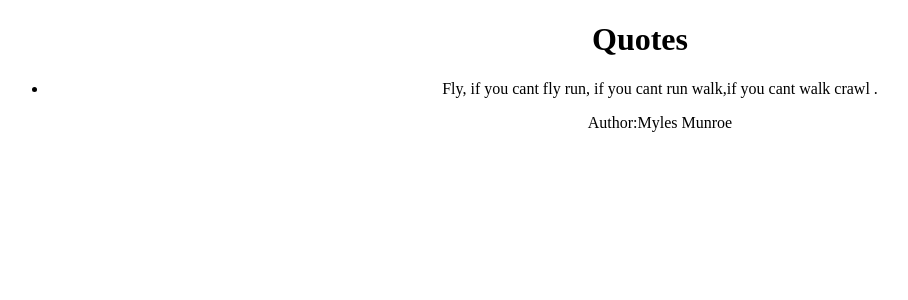
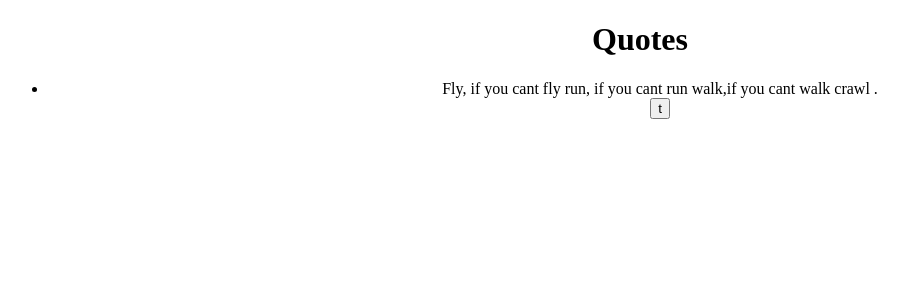
Before and after one commit to Uomar7/Quotes-1, an Angular app: page / in a window 1280 px wide. Shown: the top 300 px of the page, without its empty margins (0-908 px from the left). Built offline with nearby package versions, Linux system fonts and the light colour scheme.

Commit message:
creates button to toogle hide and show information about a quote

```diff
--- a/src/app/quotes.ts
+++ b/src/app/quotes.ts
@@ -1,3 +1,6 @@
 export class Quotes {
-  constructor (public name:string,public information:string){}
+  public showInformation:boolean;
+  constructor (public name:string,public information:string){
+    this.showInformation = false
+  }
 }
--- a/src/app/quotes/quotes.component.html
+++ b/src/app/quotes/quotes.component.html
@@ -1,6 +1,8 @@
 <ul>
-    <div *ngFor='let quote of quotes'>
+    <div *ngFor='let quote of quotes;let i = index'>
         <li >{{quote.name}}</li>
-        <app-quotes-details [quote]='quote'></app-quotes-details>
+        <button  (click)='toogleDetails(i)'>t</button>
+        <app-quotes-details *ngIf="quote.showInformation"
+         [quote]='quote'></app-quotes-details>
     </div>
 </ul>
--- a/src/app/quotes/quotes.component.ts
+++ b/src/app/quotes/quotes.component.ts
@@ -11,7 +11,10 @@ export class QuotesComponent implements OnInit {
     new Quotes('Fly, if you cant fly run, if you cant run walk,if you cant walk crawl .',
   'Author:Myles Munroe')
   ]
-
+    toogleDetails(index){
+      this.quotes[index].showInformation=!
+      this.quotes[index].showInformation;
+    }
   constructor() { }
 
   ngOnInit() {
```
